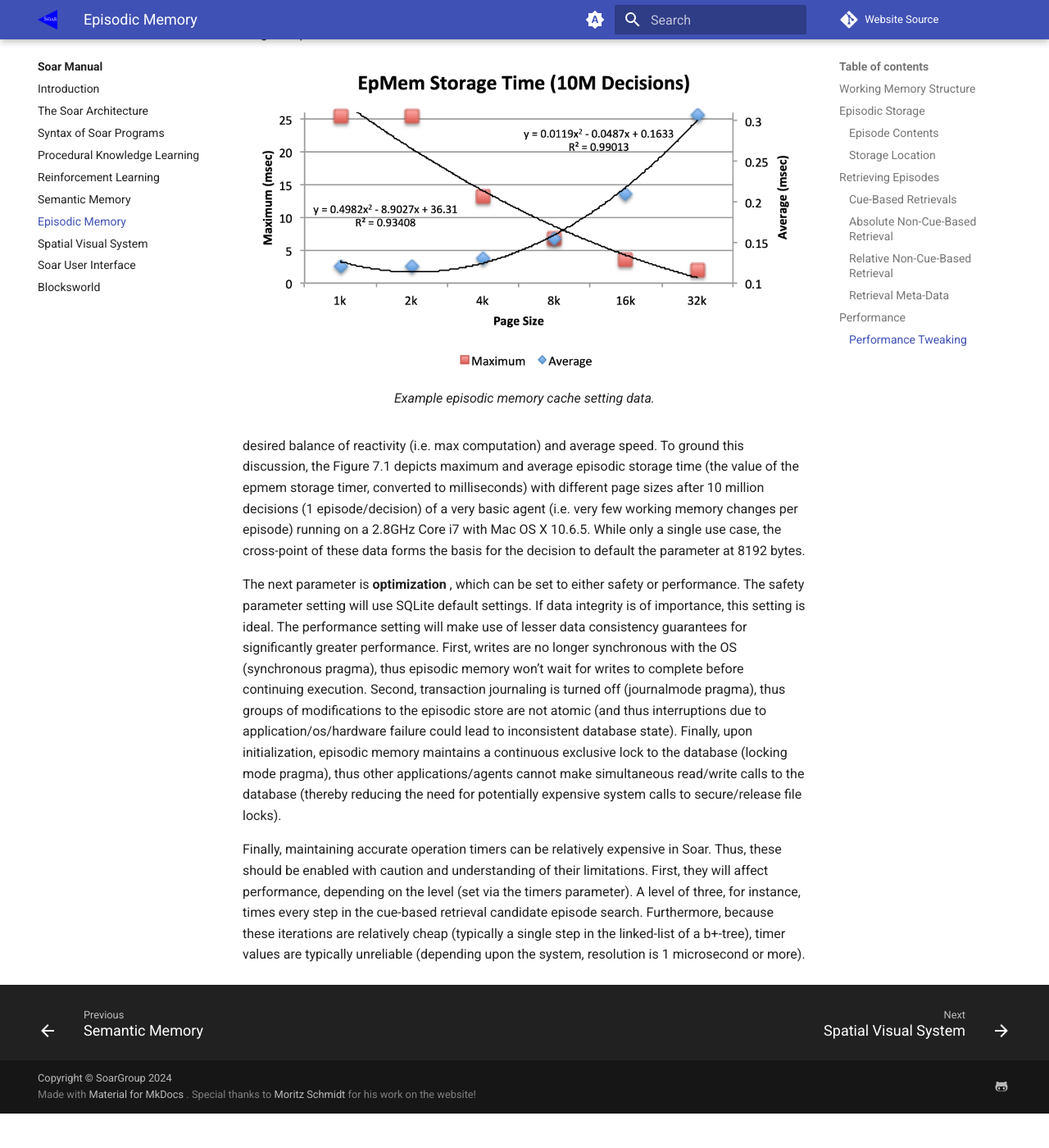
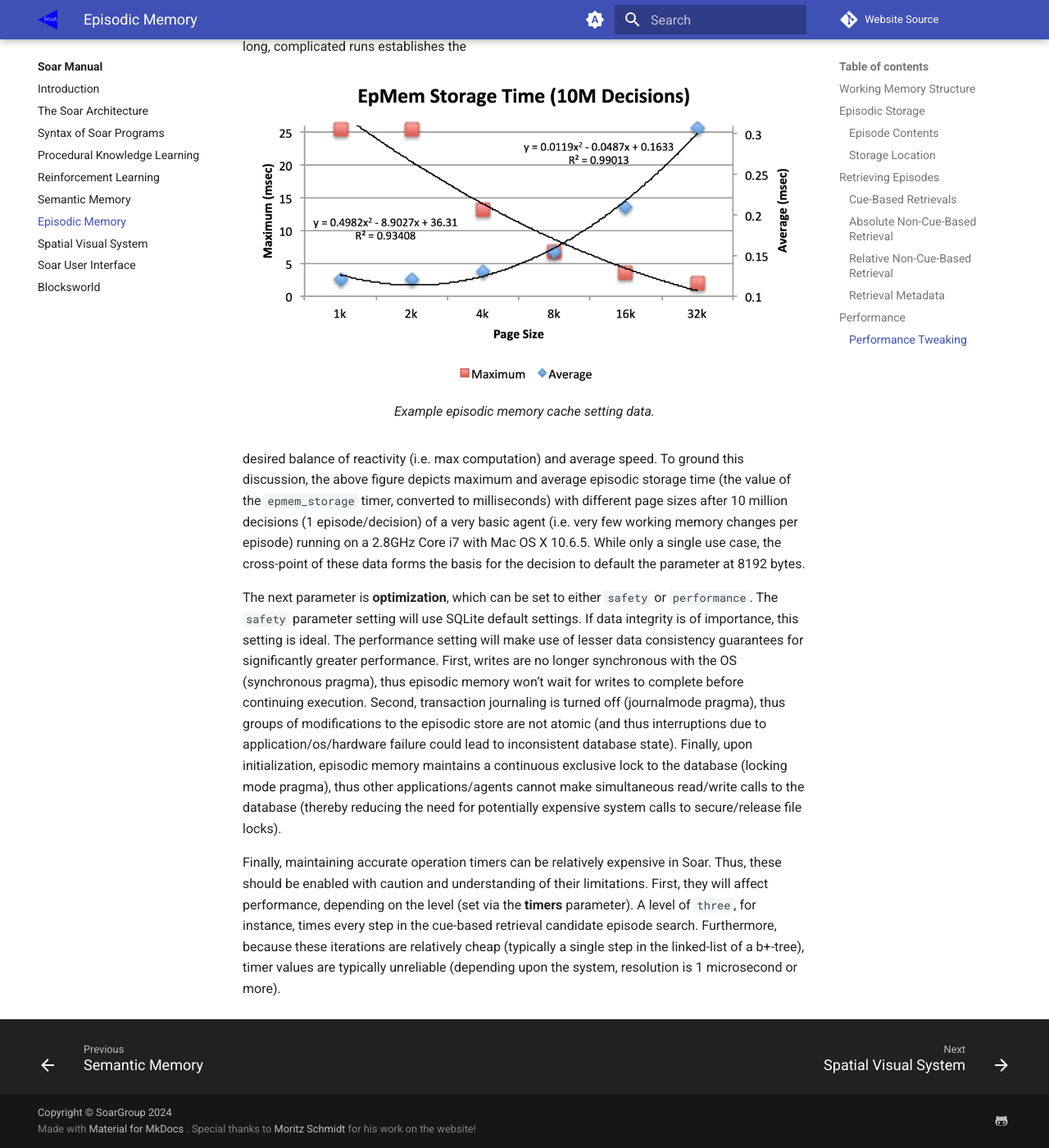
Before and after one commit to SoarGroup/SoarGroup.github.io, an MkDocs documentation site: the page built from docs/soar_manual/07_EpisodicMemory.md, in a window 1280 px wide and 1400 px high, scrolled down 8693 px. Shown: the whole window at 82% size. Built offline with MkDocs 1.6.1 and Material for MkDocs 9.7.7, drawn with Linux system fonts in a browser that asks for light colours; comment, search, counter and statistics services are not loaded; before the commit the page ends 10051 px from its top, so only the background shows below that; some of the changed text lies outside the part shown.

Commit message:
Basic review/fixes for manual chapters 5-7

````diff
--- a/docs/soar_manual/07_EpisodicMemory.md
+++ b/docs/soar_manual/07_EpisodicMemory.md
@@ -38,13 +38,13 @@
 The value of the present-id augmentation is an integer and will update to expose
 to the agent the current episode number. This information is identical to what
 is available via the [time statistic](../reference/cli/cmd_stats.md) and the
-present-id retrieval meta-data (7.3.4).
+[present-id retrieval metadata](#retrieval-metadata).
 
 ## Episodic Storage
 
 Episodic memory records new episodes without deliberate action/consideration by
-the agent.  The timing and frequency of recording new episodes is controlled by
-the phase and trigger parameters. The **phase** parameter sets the phase in the
+the agent. The timing and frequency of recording new episodes is controlled by
+the `phase` and `trigger` parameters. The **phase** parameter sets the phase in the
 decision cycle (default: end of each decision cycle) during which episodic
 memory stores episodes and processes commands. The value of the **trigger**
 parameter indicates to the architecture the event that concludes an episode:
@@ -97,9 +97,9 @@
 
 The **append** parameter will determine whether all existing facts stored in a
 database on disk will be erased when episodic memory loads. Note that this
-affects init-soar also. In other words, if the append setting is off, all
-episodes stored will be lost when an init-soar is performed. For episodic
-memory, append mode is off by default.
+affects `init-soar` also. In other words, if the `append` setting is `off`, all
+episodes stored will be lost when an `init-soar` is performed. For episodic
+memory, `append` mode is `off` by default.
 
 Note: As of version 9.3.3, Soar now uses a new schema for the episodic memory database.
 This means databases from 9.3.2 and below can no longer be loaded. A conversion utility
@@ -128,7 +128,7 @@
 
 All retrieved episodes are recreated exactly as stored, except for any operators
 that have an acceptable preference, which are recreated with the attribute
-operator\*. For example, if the original episode was:
+`operator*`. For example, if the original episode was:
 
 ```Soar
 (<s> ^operator <o1> +)
@@ -175,7 +175,9 @@
 contents of an agent’s cue. Nuxoll has produced initial evidence that in some
 tasks, retrieval quality improves when using activation of cue WMEs as a form of
 feature weighting. Thus, episodic memory supports integration with working
-memory activation (see Section 9.3.2.1 on page 221). For a theoretical
+memory activation (see the
+[Soar Manual working memory activation section](../reference/cli/cmd_wm.md#wm-activation)).
+For a theoretical
 discussion of the Soar implementation of working memory activation, consider
 readingComprehensive Working Memory Activation in Soar (Nuxoll, A., Laird, J.,
 James, M., ICCM 2004).
@@ -298,7 +301,7 @@
 store dynamic like forgetting is implemented, these relative commands are
 guaranteed to return the next/previous valid episode (assuming one exists).
 
-### Retrieval Meta-Data
+### Retrieval Metadata
 
 The following list details the WMEs that episodic memory creates in the result
 link of the epmem structure wherein a command was issued:
@@ -403,8 +406,9 @@
 databases are disk- or memory-based. This setting can have far-reaching
 consequences, such as index B+-tree depth. While this setting can be dependent
 upon a particular situation, a good heuristic is that short, simple runs should
-use small values of the page size (1k, 2k, 4k), whereas longer, more complicated
-runs will benefit from larger values (8k, 16k, 32k, 64k). One known situation of
+use small values of the page size (`1k`, `2k`, `4k`), whereas longer, more
+complicated runs will benefit from larger values (`8k`, `16k`, `32k`, `64k`).
+One known situation of
 concern is that as indexed tables accumulate many rows (~millions), insertion
 time of new rows can suffer an infrequent, but linearly increasing burst of
 computation. In episodic memory, this situation will typically arise with many
@@ -416,16 +420,16 @@
 ![Example episodic memory cache setting data.](Images/epmem-cache.png)
 
 desired balance of reactivity (i.e. max computation) and average speed. To
-ground this discussion, the Figure 7.1 depicts maximum and average episodic
-storage time (the value of the epmem storage timer, converted to milliseconds)
+ground this discussion, the above figure depicts maximum and average episodic
+storage time (the value of the `epmem_storage` timer, converted to milliseconds)
 with different page sizes after 10 million decisions (1 episode/decision) of a
 very basic agent (i.e. very few working memory changes per episode) running on a
 2.8GHz Core i7 with Mac OS X 10.6.5. While only a single use case, the
 cross-point of these data forms the basis for the decision to default the
 parameter at 8192 bytes.
 
-The next parameter is **optimization** , which can be set to either safety or
-performance.  The safety parameter setting will use SQLite default settings. If
+The next parameter is **optimization**, which can be set to either `safety` or
+`performance`. The `safety` parameter setting will use SQLite default settings. If
 data integrity is of importance, this setting is ideal. The performance setting
 will make use of lesser data consistency guarantees for significantly greater
 performance. First, writes are no longer synchronous with the OS (synchronous
@@ -442,8 +446,8 @@
 Finally, maintaining accurate operation timers can be relatively expensive in
 Soar. Thus, these should be enabled with caution and understanding of their
 limitations. First, they will affect performance, depending on the level (set
-via the timers parameter). A level of three, for instance, times every step in
-the cue-based retrieval candidate episode search.  Furthermore, because these
+via the **timers** parameter). A level of `three`, for instance, times every
+step in the cue-based retrieval candidate episode search. Furthermore, because these
 iterations are relatively cheap (typically a single step in the linked-list of a
 b+-tree), timer values are typically unreliable (depending upon the system,
 resolution is 1 microsecond or more).
````
Also changed, not shown: other parts of docs/soar_manual/07_EpisodicMemory.md (+15 -14 lines), docs/soar_manual/05_ReinforcementLearning.md (+9 -8 lines), docs/soar_manual/06_SemanticMemory.md (+12 -11 lines).
